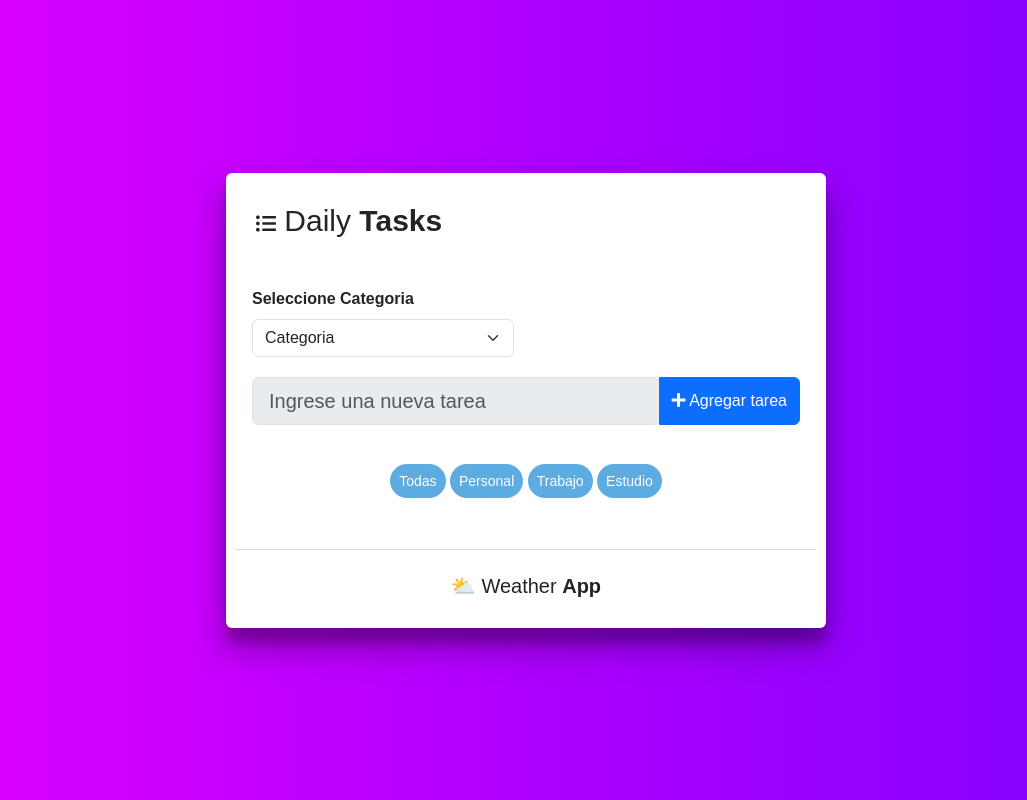
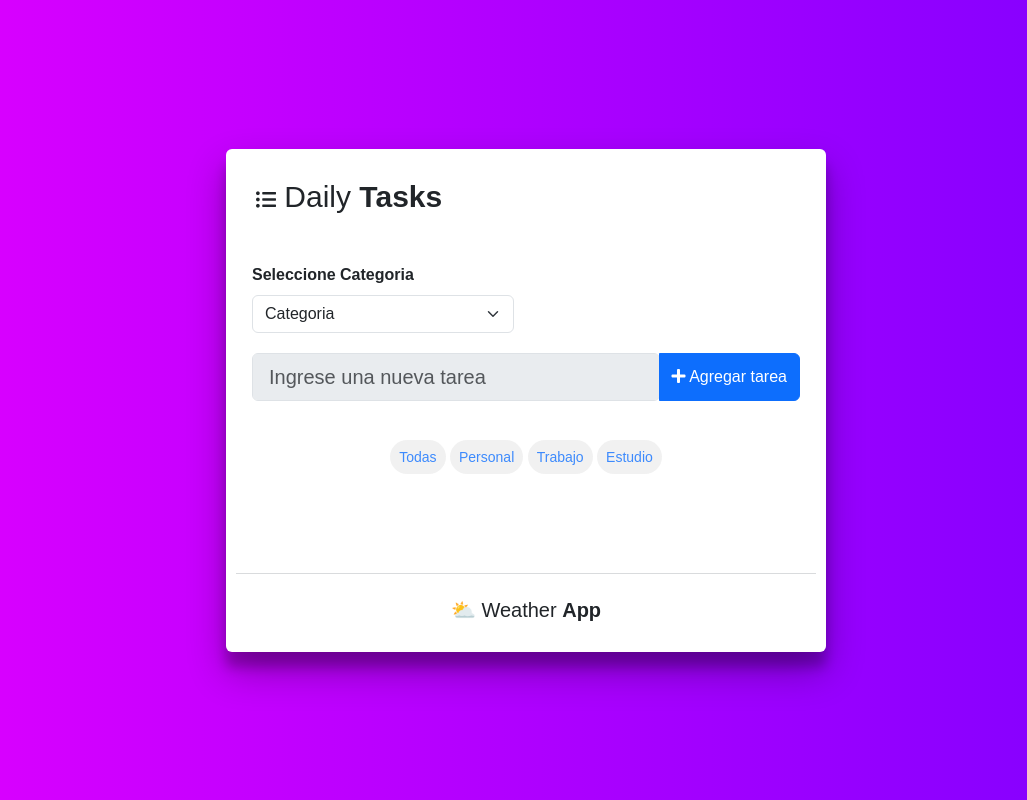
Before and after one commit to garancibiacl/to-do, a plain HTML site: page index.html in a window 1280 px wide. Shown: the whole page, without its empty margins (126-1153 px from the left). Drawn offline with nearby package versions, Linux system fonts and the light colour scheme; some packages are replaced by stand-ins of ours; no server answers; a script that the page names is missing; some icons are missing.

Commit message:
ajustes css

```diff
--- a/index.html
+++ b/index.html
@@ -87,7 +87,7 @@
 
 <div class="row d-flex">
 
-    <div class="col-12">
+    <div class="col-12 mx-auto p-4">
 <ul id="listaDeTareas"></ul>
 
 </div>
--- a/main.js
+++ b/main.js
@@ -116,7 +116,7 @@ function guardarTareas(tareaPorCategoria) {
         icon: "success",
         title: "La tarea es eliminada",
         showConfirmButton: false,
-        timer: 100
+        timer: 1000
       });
     };
 
--- a/styles.css
+++ b/styles.css
@@ -77,8 +77,8 @@ li {
 }
 
 .category{
-  background-color: #3498db;
-  color: #fff;
+  background-color: #eee;
+  color: #0d6efd;
   padding: 9px 9px;
   border-radius: 30px;
   margin-top: 10px;
@@ -114,6 +114,7 @@ li {
 .selected {
   background-color: #0d6efd;
   opacity: 0.9;
+  color: #fff;
 }
 
 .contenedor-label{
```
